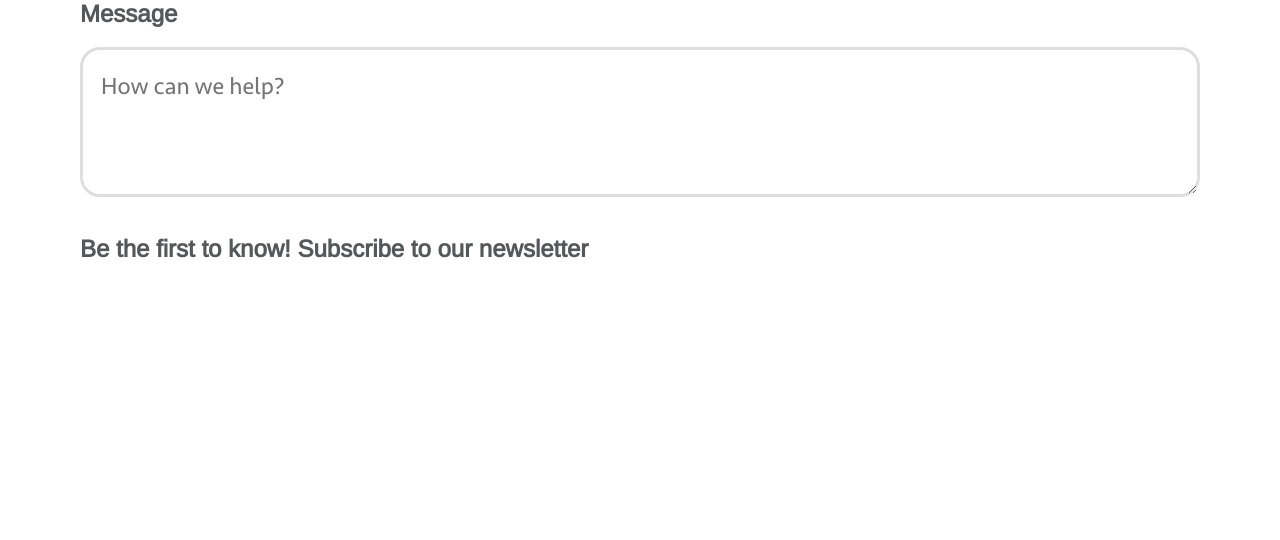
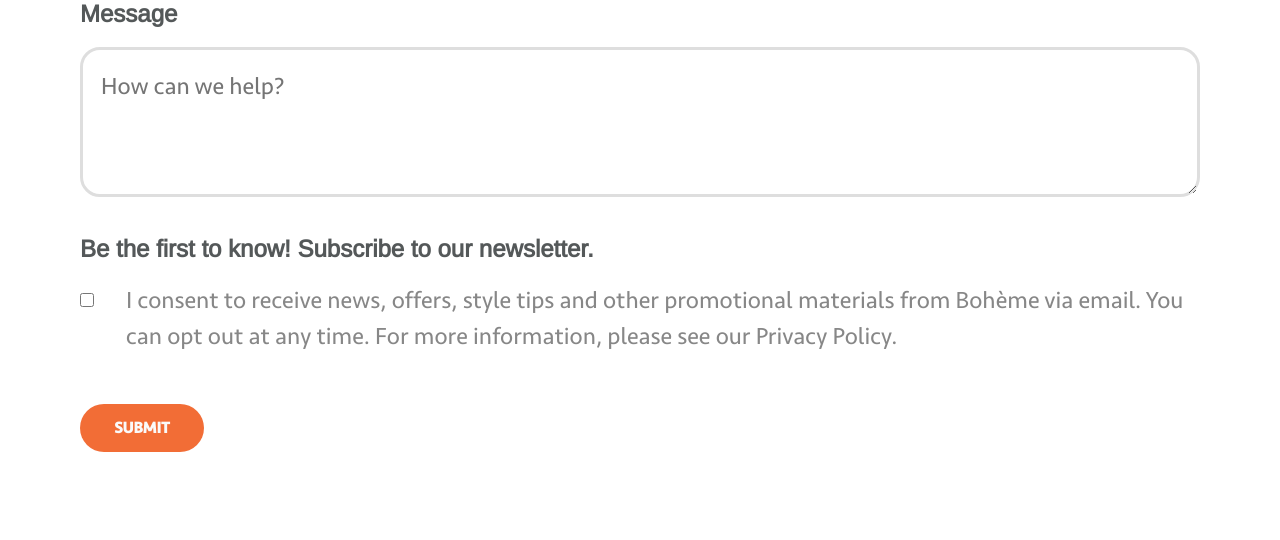
Before and after one commit to Ruprabhu25/boheme-website, a Python web app: template templates/contact.html in a window 1280 px wide. Shown: the part 1525-2065 px from the top of the page. Before the commit the page ends 1783 px from the top, so only its background shows below. Run offline with Jinja, Linux system fonts and the light colour scheme; the template is opened without the code that fills it, so the values that code supplies are empty; some libraries are stand-ins or nearby versions; some web fonts are replaced.

Commit message:
add social icons and form submission then done with get in touch

```diff
--- a/static/css/contact.css
+++ b/static/css/contact.css
@@ -120,14 +120,50 @@
     font-weight: 400;
     text-align: left;
 }
-/*
-::placeholder {
-    color: #878787;
-    font-family: "seravekregular";
-    font-size: 24px;
-    font-weight: 400;
-    text-align: left;
-}*/
+
+.subscribe {
+    display: flex;
+    flex-direction: row;
+}
+
+input[type=checkbox] {
+    width: 24px;
+    height: 24px;
+    border-radius: 8px;
+    border: 3px solid #545859;
+    margin: 6px 32px 0px 0px
+}
+
+.g-recaptcha {
+    transform: scale(1.5);
+    transform-origin: 0 0;
+    margin-bottom: 32px;
+}
+
+.grecaptcha-badge {
+    display: none !important;
+}
+
+#submit-button {
+    color: #FAFAFA;
+    font-family: "Arimo", sans-serif;
+    font-size: 16px;
+    font-style: normal;
+    font-weight: 700;
+    text-transform: uppercase;
+    font-family: 'seravekmedium';
+    font-weight: bold;
+    width: 124px;
+    height: 48px;
+    border-radius: 62px;
+    border-color: #F26D36;
+    border-style: solid;
+    background: #F26D36;
+    font-size: 16px;
+    cursor: pointer;
+    border: none;
+    padding: 8px 32px;
+}
 
 
 
--- a/templates/contact.html
+++ b/templates/contact.html
@@ -11,6 +11,7 @@
     <link href="//db.onlinewebfonts.com/c/279088fe0122006ce3444d71d6e07d62?family=Seravek+Basic+Light" rel="stylesheet" type="text/css"/>
     <link rel="stylesheet" href="https://cdn.jsdelivr.net/npm/bootstrap@4.1.3/dist/css/bootstrap.min.css"
         integrity="sha384-MCw98/SFnGE8fJT3GXwEOngsV7Zt27NXFoaoApmYm81iuXoPkFOJwJ8ERdknLPMO" crossorigin="anonymous">
+    <script src='https://www.google.com/recaptcha/api.js'></script>
     <link rel="stylesheet" href="/static/css/contact.css">
 </head>
 <body>
@@ -63,7 +64,19 @@
                 <textarea placeholder="How can we help?"></textarea>
             </div>
             <div class="input-div">
-                <h2>Be the first to know! Subscribe to our newsletter</h2>
+                <h2>Be the first to know! Subscribe to our newsletter.</h2>
+                <div class="subscribe">
+                    <input type="checkbox">
+                    <p style="margin-bottom: 18px">
+                        I consent to receive news, offers, style tips and other promotional
+                        materials from Bohème via email. You can opt out at any time.
+                        For more information, please see our Privacy Policy.
+                    </p>
+                </div>
+                <div class="captcha-submit">
+                    <div class="g-recaptcha" data-sitekey="Your site key goes here"></div>
+                    <button id="submit-button">Submit</button>
+                </div>
             </div>
         </form>
     </div>
```
